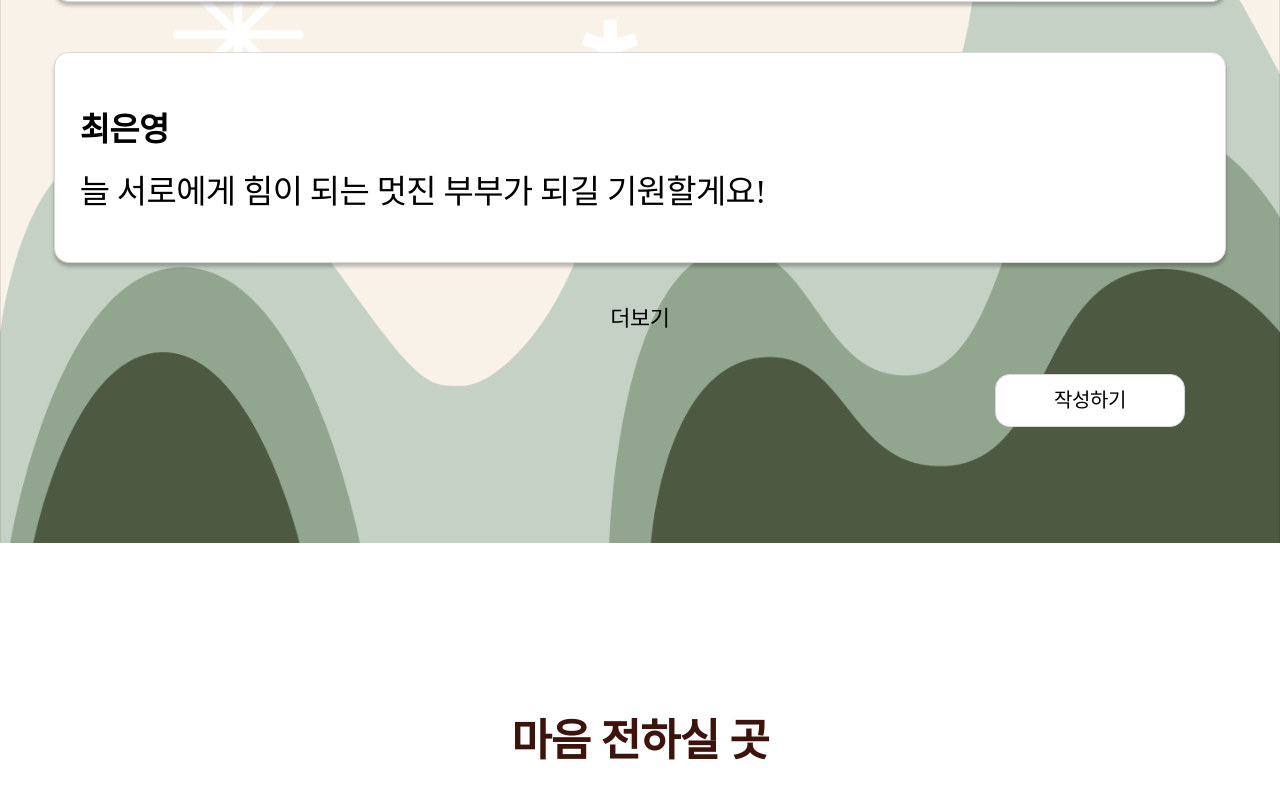
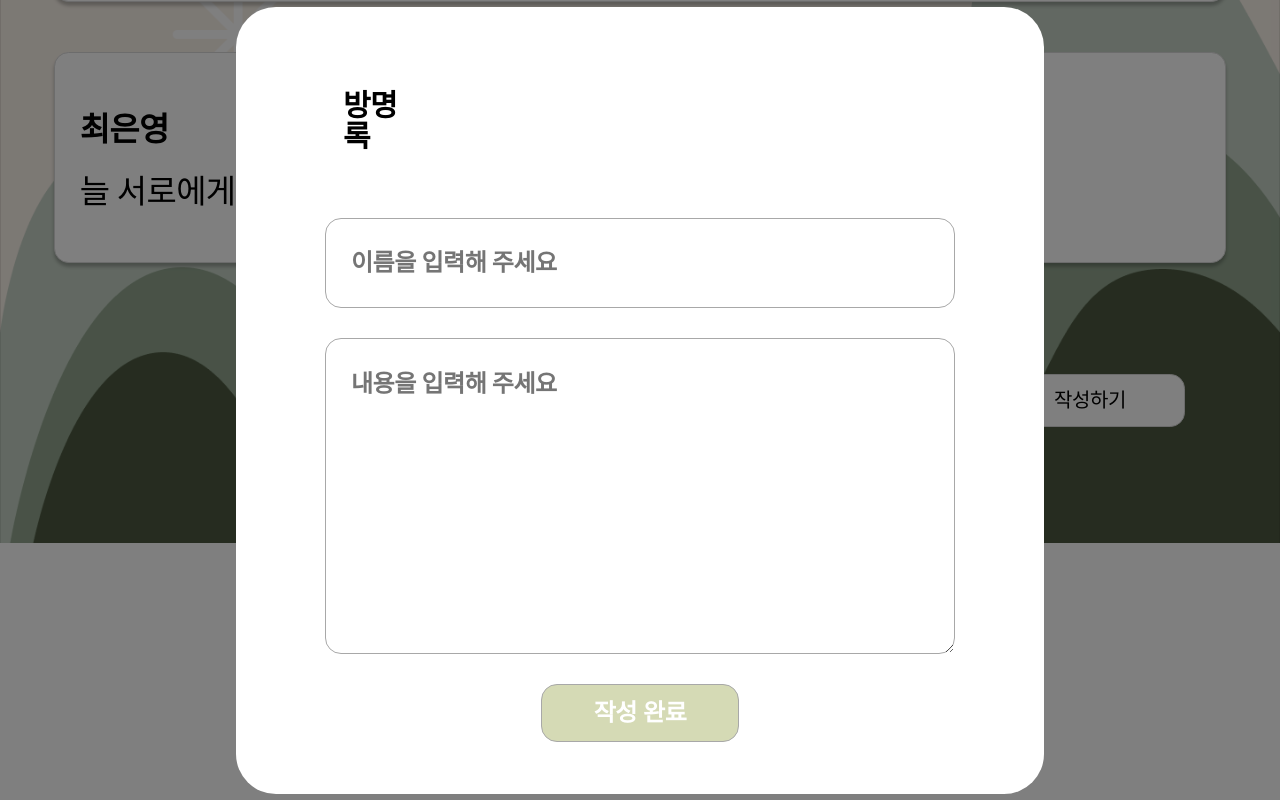
Before and after one commit to Wedit-project/Client, a React (Vite) app in the folder Wedit-Client/: page /wedding-invitation in a window 1280 px wide. Both pictures are taken after a click on the button "작성하기". Shown: the part 4411-5211 px from the top of the page. Built offline with nearby package versions, Linux system fonts and the light colour scheme; a web font is replaced by a local one.

Commit message:
style : 방명록 modal 구현

```diff
--- /dev/null
+++ b/Wedit-Client/src/components/guest-book-modal.jsx
@@ -0,0 +1,145 @@
+import React, { useState } from 'react';
+import styled from 'styled-components';
+import theme from '../styles/theme';
+
+const Modal = ({ isVisible, onClose }) => {
+	const [name, setName] = useState('');
+	const [content, setContent] = useState('');
+
+	// ModalContainer 밖인 ModalWrapper 클릭 시 모달창 닫힘
+	const handleWrapperClick = (e) => {
+		// e.target이 ModalWrapper일 경우에만 onClose 호출
+		if (e.target === e.currentTarget) {
+			onClose();
+		}
+	};
+
+	// 이름과 내용 입력 여부 확인
+	const isButtonActive = name.trim() !== '' && content.trim() !== '';
+
+	return (
+		isVisible && (
+			<ModalWrapper onClick={handleWrapperClick}>
+				<ModalContainer>
+					<TitleSpan>방명록</TitleSpan>
+					<ModalBox>
+						<NameInput
+							type="text"
+							placeholder="이름을 입력해 주세요"
+							value={name}
+							onChange={(e) => setName(e.target.value)}
+						/>
+						<ContentInput
+							placeholder="내용을 입력해 주세요"
+							value={content}
+							onChange={(e) => setContent(e.target.value)}
+						/>
+						<SubmitButton isActive={isButtonActive}>작성 완료</SubmitButton>
+					</ModalBox>
+				</ModalContainer>
+			</ModalWrapper>
+		)
+	);
+};
+
+export default Modal;
+
+const ModalWrapper = styled.div`
+	position: fixed;
+	top: 0;
+	left: 0;
+	right: 0;
+	bottom: 0;
+	background: rgba(0, 0, 0, 0.5);
+	display: flex;
+	justify-content: center;
+	align-items: center;
+	z-index: 999;
+`;
+
+const ModalContainer = styled.div`
+	width: 80.8rem;
+	height: 78.7rem;
+	border-radius: 4rem;
+	background: #fff;
+	display: flex;
+	flex-direction: column;
+`;
+const ModalBox = styled.div`
+	display: flex;
+	flex-direction: column;
+	align-items: center;
+	gap: 3rem;
+`;
+
+const TitleSpan = styled.p`
+	font-weight: ${theme.font.bold.fontWeight};
+	font-size: 30px;
+	font-style: normal;
+	line-height: 106.667%;
+	letter-spacing: -0.057rem;
+	margin: 8.3rem 62.4rem 6.5rem 10.7rem;
+`;
+
+const NameInput = styled.input`
+	border-radius: 1.6rem;
+	border: 0.1rem solid #a8a8a8;
+	background: #fff;
+	display: flex;
+	width: 60.1rem;
+	height: 3.2rem;
+	align-items: flex-start;
+	gap: 1rem;
+	flex-shrink: 0;
+	color: #808080;
+	font-weight: ${theme.font.semibold.fontWeight};
+	font-size: ${theme.fontSize.xlarge};
+	font-family: Pretendard;
+	font-style: normal;
+	line-height: 133.333%;
+	letter-spacing: -0.0456rem;
+	padding-left: 2.5rem;
+	padding-top: 2.8rem;
+	padding-bottom: 2.8rem;
+`;
+
+const ContentInput = styled.textarea`
+	border-radius: 1.6rem;
+	border: 0.1rem solid #a8a8a8;
+	background: #fff;
+	display: flex;
+	width: 60.1rem;
+	height: 28.2rem;
+	align-items: flex-start;
+	gap: 1rem;
+	flex-shrink: 0;
+	color: #808080;
+	font-weight: ${theme.font.semibold.fontWeight};
+	font-size: ${theme.fontSize.xlarge};
+	font-family: Pretendard;
+	font-style: normal;
+	line-height: 133.333%;
+	letter-spacing: -0.0456rem;
+	padding-left: 2.5rem;
+	padding-top: 3rem;
+`;
+
+const SubmitButton = styled.button`
+	border-radius: 1.6rem;
+	border: 0.1rem solid #a8a8a8;
+	background: ${({ isActive }) => (isActive ? '#ACB66D' : 'rgba(172, 182, 109, 0.5)')};
+	cursor: ${({ isActive }) => (isActive ? 'pointer' : 'default')};
+	display: flex;
+	width: 19.8rem;
+	height: 5.8rem;
+	justify-content: center;
+	align-items: center;
+	flex-shrink: 0;
+	color: #fff;
+	text-align: center;
+	font-weight: ${theme.font.semibold.fontWeight};
+	font-size: ${theme.fontSize.xlarge};
+	font-style: normal;
+	line-height: 133.333%;
+	letter-spacing: -0.0456rem;
+`;
--- a/Wedit-Client/src/components/guest-book.jsx
+++ b/Wedit-Client/src/components/guest-book.jsx
@@ -1,6 +1,7 @@
 import React, { useState } from 'react';
 import styled from 'styled-components';
 import theme from '../styles/theme';
+import Modal from './guest-book-modal';
 
 const GuestBook = () => {
 	// 초기에는 4개의 아이템
@@ -9,6 +10,16 @@ const GuestBook = () => {
 	const handleMoreButtonClick = () => {
 		// 더보기 버튼을 클릭 시 4개씩 추가
 		setVisibleItems((prev) => prev + 4);
+	};
+
+	const [isModalVisible, setModalVisible] = useState(false);
+
+	const handleWritingButtonClick = () => {
+		setModalVisible(true);
+	};
+
+	const handleModalClose = () => {
+		setModalVisible(false);
 	};
 
 	return (
@@ -25,7 +36,8 @@ const GuestBook = () => {
 			{visibleItems < guestBookData.length && (
 				<MoreButton onClick={handleMoreButtonClick}>더보기</MoreButton>
 			)}
-			<WritingButton>작성하기</WritingButton>
+			<WritingButton onClick={handleWritingButtonClick}>작성하기</WritingButton>
+			<Modal isVisible={isModalVisible} onClose={handleModalClose} />
 		</GuestBookWrapper>
 	);
 };
```
